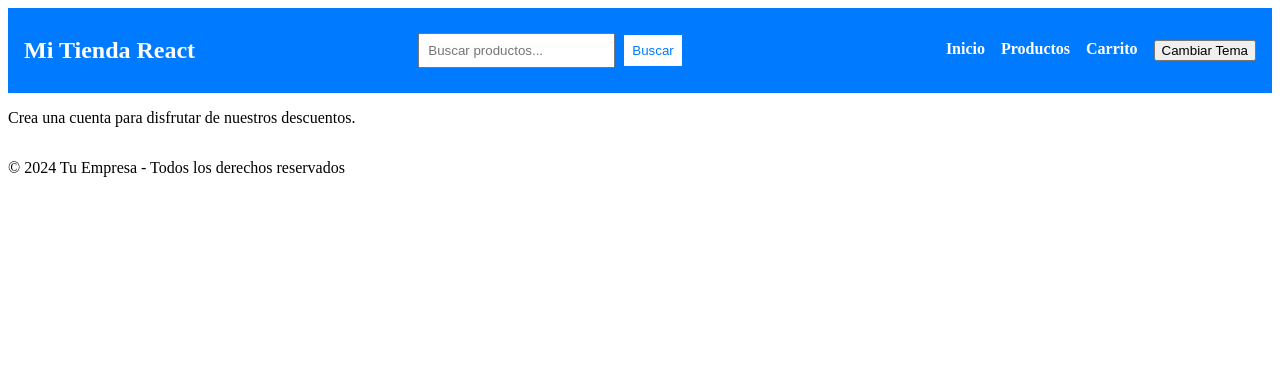
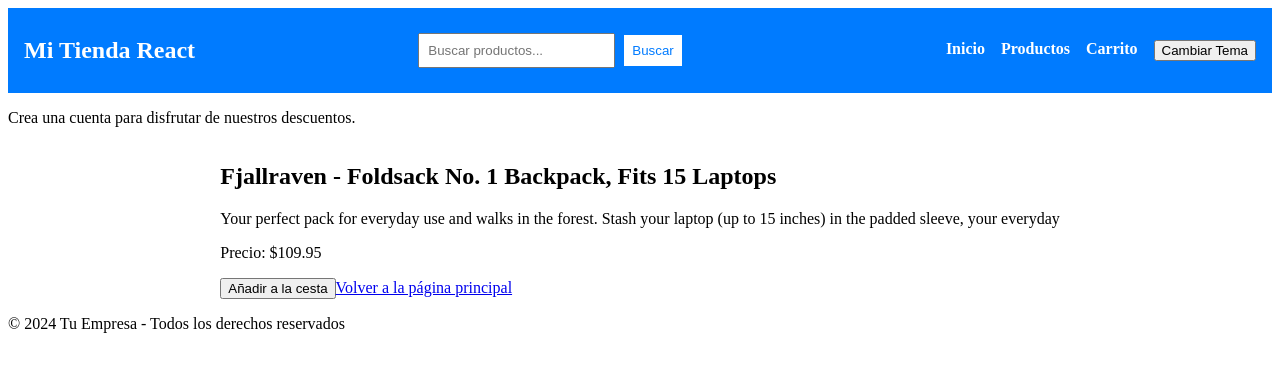
Before and after one commit to FrancoPellizzari/ecommerce, a React (Vite) app in the folder ecommerce/: page /product/1 in a window 1280 px wide. Shown: the top 372 px of the page. Built offline with nearby package versions, Linux system fonts and the light colour scheme.

Commit message:
añadido lo que se borro: productdetails

```diff
--- a/ecommerce/src/App.jsx
+++ b/ecommerce/src/App.jsx
@@ -10,6 +10,7 @@
 import ProductSection from './components/ProductSection';
 import Banner from './components/Banner';
 import Layout from './views/layout';
+import ProductDetails from './components/ProductDetails';
 
 const App = () => {
   const [searchTerm, setSearchTerm] = useState('');
@@ -72,6 +73,15 @@
                     />
                     <Route path="/cart" element={<Carrito cartItems={cartItems} />} />
                     <Route path="/login" element={<LoginForm />} />
+                    <Route
+                    path="/product/:id"
+                    element={
+                      <ProductDetails
+                        products={filteredProducts} // Podrías pasar todos los productos o ajustar según tu lógica
+                        addToCart={addToCart}
+                      />
+                    }
+                  />
                   </Routes>
                 </div>
               </div>
--- a/ecommerce/src/components/ProductCard.jsx
+++ b/ecommerce/src/components/ProductCard.jsx
@@ -3,6 +3,7 @@
 import PropTypes from 'prop-types';
 import { ThemeContext } from '../context/ThemeContext';
 import { CartContext } from '../context/CartContext';
+import { Link } from 'react-router-dom';
 
 const ProductCard = ({ product }) => {
   const { id, title, price, description, category, image, rating } = product;
@@ -26,6 +27,7 @@
         <div className="product-rating">
           <p>Rating: {rating.rate} ({rating.count} reviews)</p>
         </div>
+        <Link to={`/product/${product.id}`}>Ver Detalles</Link>
         <button onClick={handleAddToCart}>Agregar al Carrito</button>
       </div>
     </div>
--- a/ecommerce/src/components/ProductDetails.jsx
+++ b/ecommerce/src/components/ProductDetails.jsx
@@ -1,11 +1,14 @@
 import React from "react";
 import { useParams, Link, useNavigate } from "react-router-dom";
 import PropTypes from "prop-types";
+import { CartContext } from "../context/CartContext";
+import { useContext } from "react";
 
-const ProductDetails = ({ products, addToCart }) => {
+const ProductDetails = ({ products }) => {
   const { id } = useParams();
   const navigate = useNavigate();
   const product = products.find((p) => p.id === parseInt(id, 10));
+  const { addToCart } = useContext(CartContext);
 
   console.log("ProductDetails - product:", product);
 
@@ -15,13 +18,16 @@
     // O mostrar un mensaje de error más descriptivo
     return <div>Producto no encontrado</div>;
   }
+  const handleAddToCart = () => {
+    addToCart(product);
+  };
 
   return (
     <div>
       <h2>{product.title}</h2>
       <p>{product.description}</p>
       <p>Precio: ${product.price}</p>
-      <button onClick={() => addToCart(product)}>Añadir a la cesta</button>
+      <button onClick={handleAddToCart}>Añadir a la cesta</button>
       <Link to="/">Volver a la página principal</Link>
     </div>
   );
```
